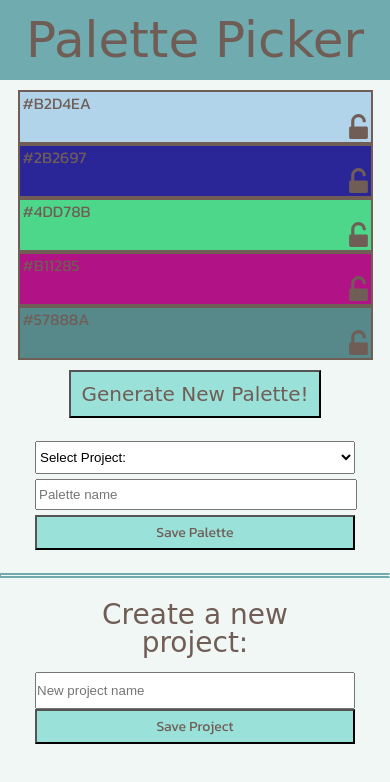
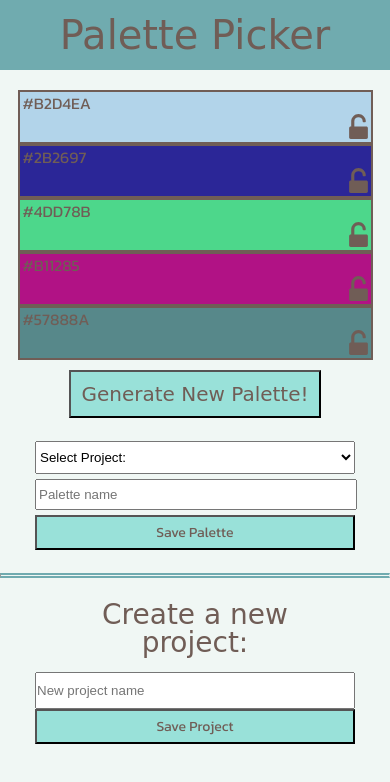
Before and after one commit to RyanH5/palette-picker, a website: page public/index.html in a window 390 px wide. Drawn offline with nearby package versions, Linux system fonts and the light colour scheme; no server answers; files whose address does not match are found by name; a web font is replaced by a local one.

Commit message:
Add responsive meta tag

```diff
--- a/public/css/styles.css
+++ b/public/css/styles.css
@@ -194,7 +194,7 @@ hr {
 
   header {
     position: fixed;
-    width: 100vw;
+    width: 100%;
     z-index: 1;
   }
 
@@ -204,6 +204,9 @@ hr {
 }
 
 @media screen and (max-width: 400px) {
+  .app--title{
+    font-size: 40px;
+  }
   .palette--naming-form {
     flex-direction: column;
     justify-content: space-around;
@@ -213,6 +216,7 @@ hr {
 
   .projects--dropdown {
     width: 100%;
+    margin-right: 0px;
   }
 
   .palette--naming-input {
--- a/public/index.html
+++ b/public/index.html
@@ -8,6 +8,7 @@
   <link href="https://fonts.googleapis.com/css?family=Gorditas|Kanit" rel="stylesheet">
   <link rel="stylesheet" type="text/css" href="./css/styles.css">
   <link rel="stylesheet" href="https://use.fontawesome.com/releases/v5.2.0/css/all.css" integrity="sha384-hWVjflwFxL6sNzntih27bfxkr27PmbbK/iSvJ+a4+0owXq79v+lsFkW54bOGbiDQ" crossorigin="anonymous">
+  <meta name="viewport" content="width=device-width">
   <!-- <meta http-equiv="Content-Security-Policy" content="default-src 'self'; font-src 'self' data: fonts.gstatic.com;"> -->
 </head>
 <body>
```
